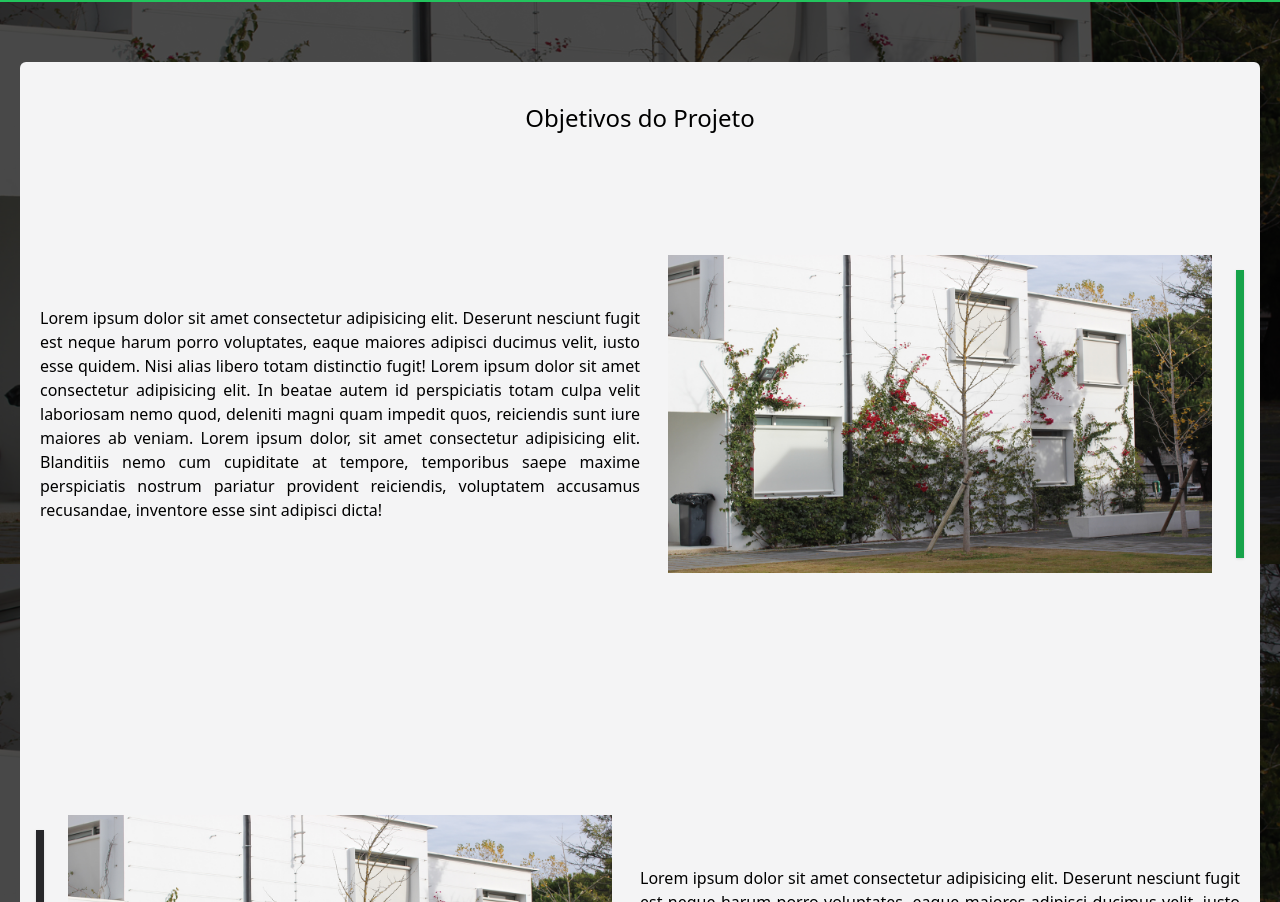
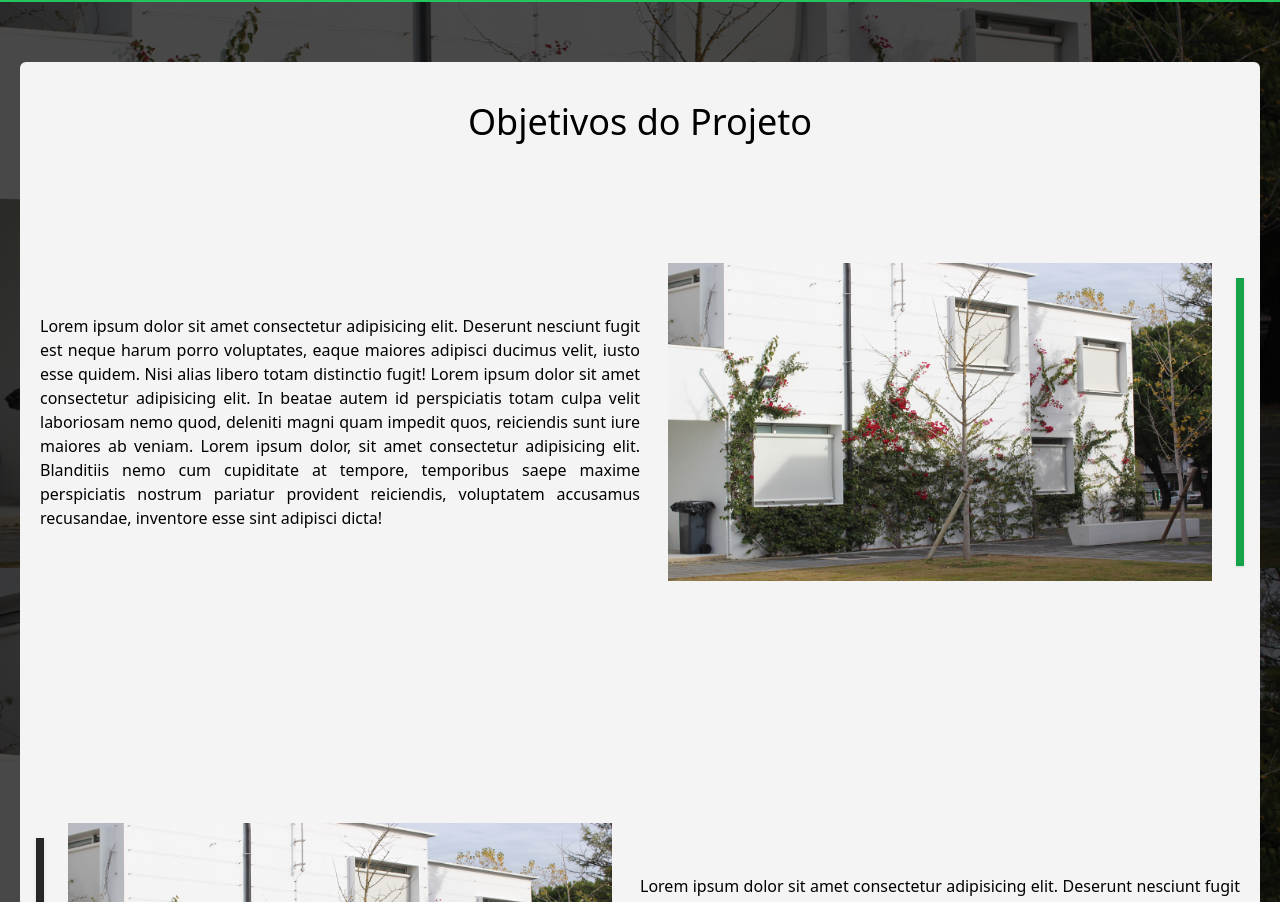
Before and after one commit to OVasconceloss/dac-website-23-24, a React (Vite) app: page / in a window 1280 px wide. Shown: the part 886-1788 px from the top of the page. Built offline with nearby package versions, Linux system fonts and the light colour scheme.

Commit message:
:lipstick: feat: change the size of the objectives title

```diff
--- a/src/pages/home.jsx
+++ b/src/pages/home.jsx
@@ -18,7 +18,7 @@ const Home = () => {
       <hr className="border-2 border-green-500" />
       <section className="justify-center flex items-center p-5 bg-light_black_thr">
         <article className="my-10 py-10 px-5 w-[80rem] bg-zinc-100 rounded-md">
-          <h1 className="text-2xl text-center">Objetivos do Projeto</h1>
+          <h1 className="text-4xl text-center">Objetivos do Projeto</h1>
           <Objective />
           <Objective isInverted={true}/>
           <Objective />
```
